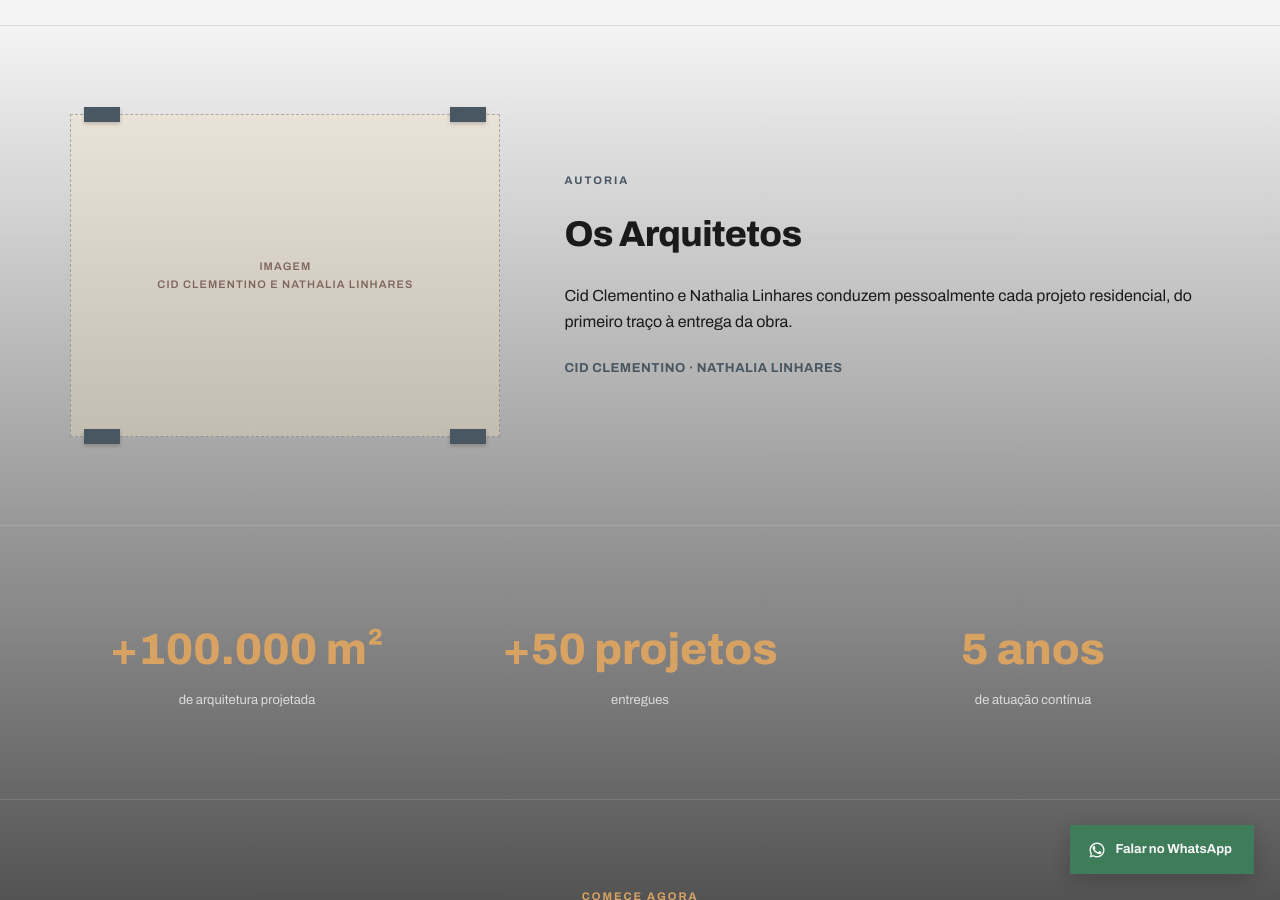
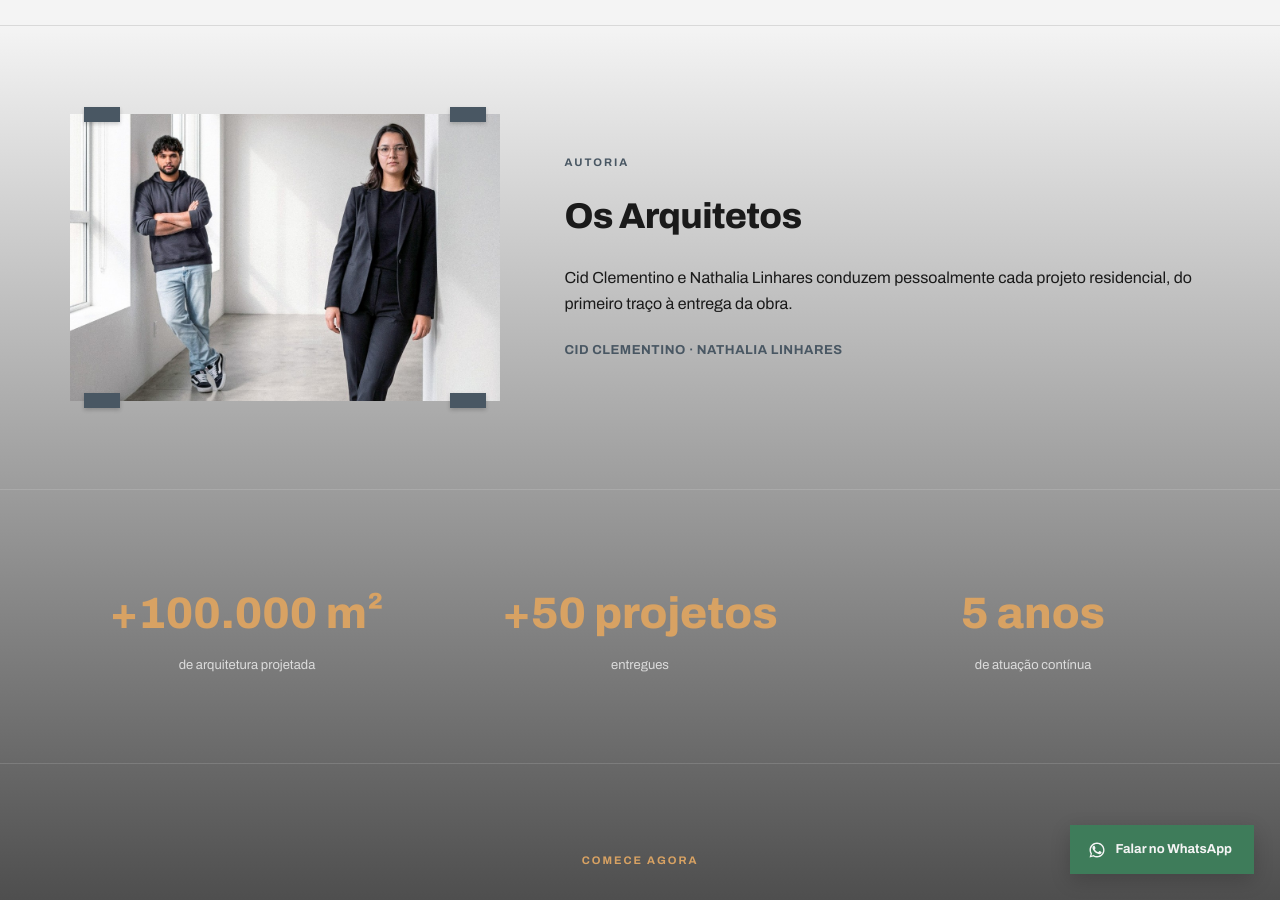
Before and after one commit to cidclementino/projetos-odisse, a Jekyll site: the page built from residencial/index.html, in a window 1280 px wide and 900 px high, scrolled down 4841 px. Built offline with Jekyll 4.4.1, drawn with Linux system fonts in a browser that asks for light colours.

Commit message:
Update index.html

```diff
--- a/residencial/index.html
+++ b/residencial/index.html
@@ -162,12 +162,19 @@ title: "Odisse Arquitetos — Projetos Residenciais"
 <div class="gradient-band">
 
 <!-- OS ARQUITETOS -->
+{% assign arq_img = site.data.residencial_conteudo.arquitetos.imagem %}
 <section>
   <div class="frame fundadores">
     <div class="fund-photo">
       <div class="tape-frame">
         <div class="tape tape-tl"></div><div class="tape tape-tr"></div><div class="tape tape-bl"></div><div class="tape tape-br"></div>
+        {% if arq_img and arq_img != "" %}
+        <div class="photo-frame">
+          <img src="images/{{ arq_img }}" alt="Cid Clementino e Nathalia Linhares">
+        </div>
+        {% else %}
         <div class="img-placeholder"><div class="label">IMAGEM<br>Cid Clementino e Nathalia Linhares</div></div>
+        {% endif %}
       </div>
     </div>
     <div>
```
